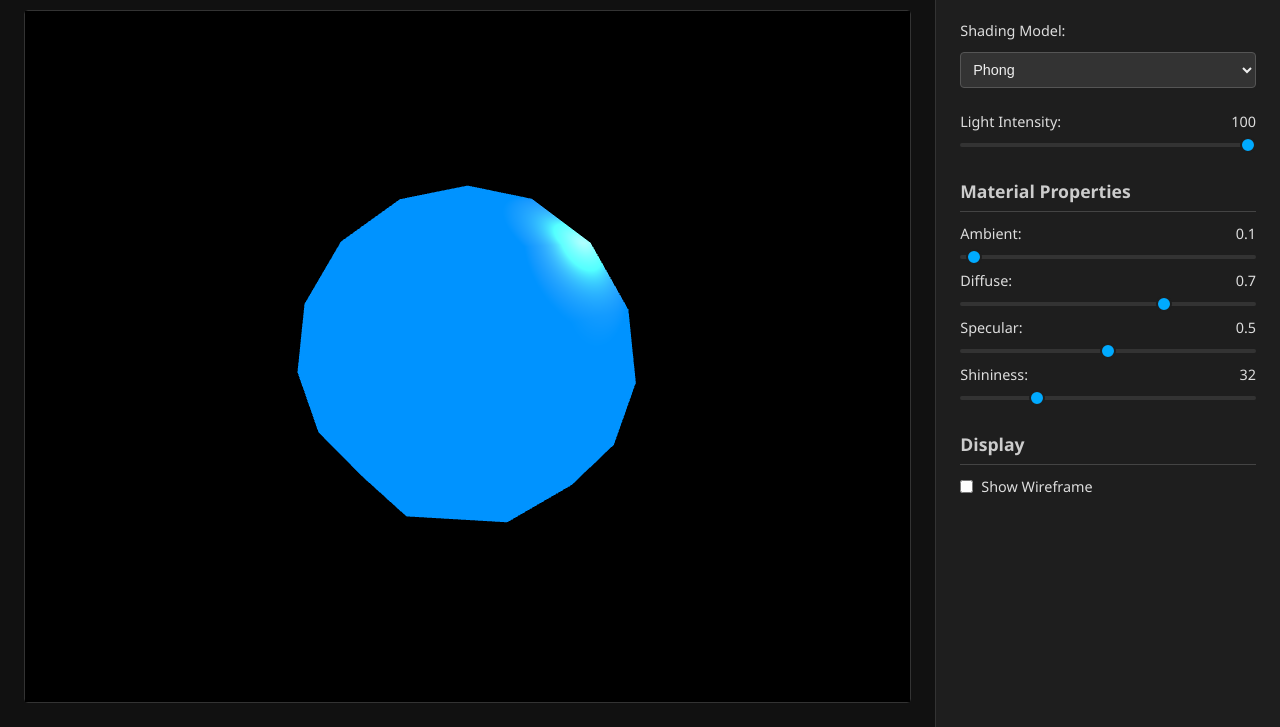
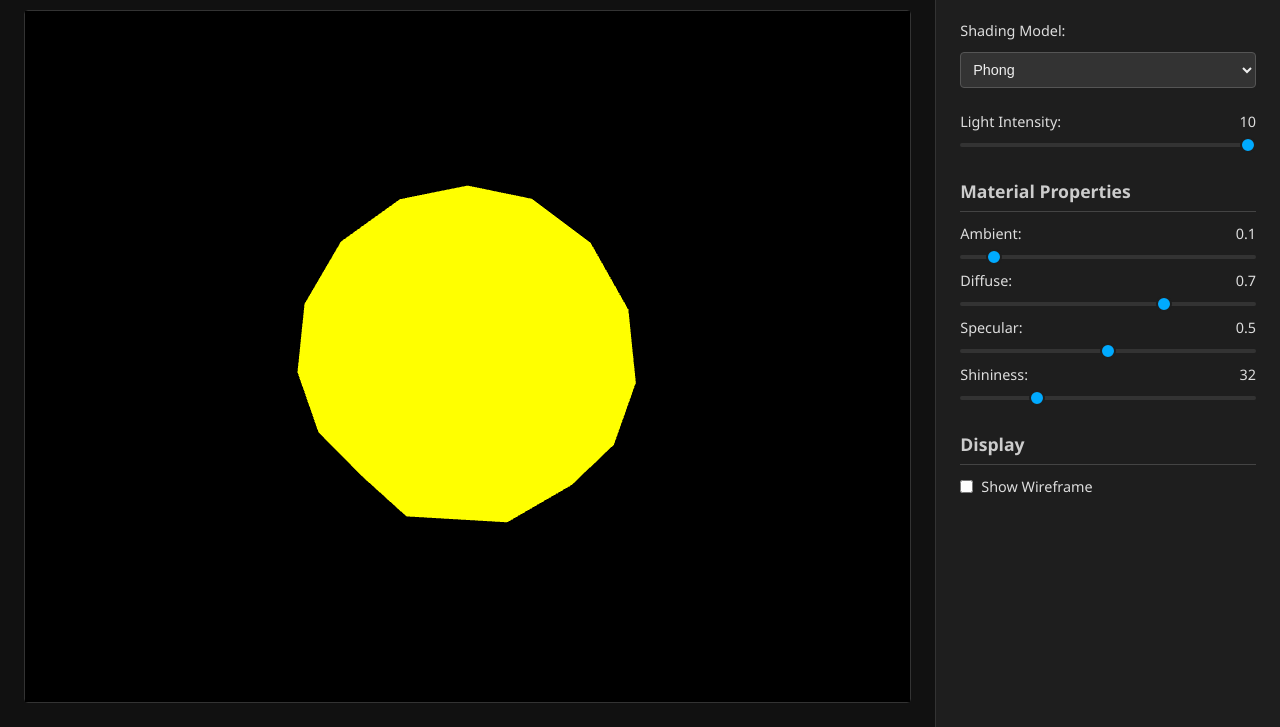
Before and after one commit to Gio-003/Lighting_visualizer, a website built with Vite: page lighting-visualizer/index.html in a window 1280 px wide. Shown: the part 73-800 px from the top of the page. Built offline with nearby package versions, Linux system fonts and the light colour scheme.

Commit message:
Dodato ambijentalno i diffusno svetlo za phongovo sencenje

```diff
--- a/lighting-visualizer/index.html
+++ b/lighting-visualizer/index.html
@@ -27,14 +27,14 @@
       </div>
 
       <div class="control-group">
-        <label for="lightSSlider">Light Intensity: <span id="lightSSliderValue">100</span></label>
-        <input type="range" id="lightSlider" name="lightSSlider" min="0" max="100" value="100">
+        <label for="lightSSlider">Light Intensity: <span id="lightSSliderValue">10</span></label>
+        <input type="range" id="lightSlider" name="lightSSlider" min="0" max="10" step="0.01" value="10">
       </div>
 
       <div class="control-group">
         <h3>Material Properties</h3>
         <label for="ambient">Ambient: <span id="ambientValue">0.1</span></label>
-        <input type="range" id="ambient" name="ambient" min="0" max="5" step="0.01" value="0.1">
+        <input type="range" id="ambient" name="ambient" min="0" max="1.1" step="0.01" value="0.1">
 
         <label for="diffuse">Diffuse: <span id="diffuseValue">0.7</span></label>
         <input type="range" id="diffuse" name="diffuse" min="0" max="1" step="0.01" value="0.7">
--- a/lighting-visualizer/src/main.js
+++ b/lighting-visualizer/src/main.js
@@ -1,6 +1,8 @@
 import './style.css'
 import * as THREE from 'three';
 import { OrbitControls } from 'three/examples/jsm/controls/OrbitControls.js';
+import  vertShader  from './shaders/vertexShader.vert?raw';
+import  fragShader  from './shaders/fragmentShader.frag?raw';
 //import bg from './assets/bg.jpg';
 
 // Set up the scene, camera, and renderer and controls
@@ -20,9 +22,23 @@ const renderer = new THREE.WebGLRenderer({
 renderer.setSize(canvasContainer.clientWidth, canvasContainer.clientHeight);
 renderer.setPixelRatio(window.devicePixelRatio);
 
+const pointLight = new THREE.PointLight(0xffffff, 200, 300);
+pointLight.position.set(10, 10, 10);
+scene.add(pointLight);
 // Create a sphere geometry and material, then add it to the scene with a wireframe overlay
 const geometry = new THREE.SphereGeometry(16, 8, 8);
-const material = new THREE.MeshStandardMaterial({ color: 0x0077ff ,wireframe: false});
+const material = new THREE.ShaderMaterial({
+    vertexShader: vertShader,
+    fragmentShader: fragShader,
+     uniforms: {
+        uColor: { value: new THREE.Color(0xffff00) },
+        uAmbientStrength : { value: 0.1 },
+        uLightColor : { value: new THREE.Color(0xffffff) },
+        uLightPos : { value: pointLight.position },
+        uDiffuse : { value: 0.7 },
+        uLightStrength : { value: 10.0 }
+    }
+});
 const cube = new THREE.Mesh(geometry, material);
 scene.add(cube);
 
@@ -36,20 +52,18 @@ wireMesh.visible = false;
 const ambientLight = new THREE.AmbientLight(0xffffff, 5);
 scene.add(ambientLight);
 
-const pointLight = new THREE.PointLight(0xffffff, 200, 300);
-pointLight.position.set(10, 10, 10);
-scene.add(pointLight);
+
 
 //Event listeners for UI controls
 const lightSlider = document.getElementById('lightSlider');
 lightSlider.addEventListener('input', (event) => {
     const intensity = event.target.value;
-    pointLight.intensity = intensity;
+    material.uniforms.uLightStrength.value = intensity;
 });
 const ambientLightSlider = document.getElementById('ambient');
 ambientLightSlider.addEventListener('input', (event) => {
     const intensity = event.target.value;
-    ambientLight.intensity = intensity;
+    material.uniforms.uAmbientStrength.value = intensity;
 });
 const wireFrameCheckbox = document.getElementById('wireframe');
 wireFrameCheckbox.addEventListener('input', (event) => {
--- /dev/null
+++ b/lighting-visualizer/src/shaders/fragmentShader.frag
@@ -0,0 +1,25 @@
+precision mediump float;
+
+uniform float uAmbientStrength; //io*ka ambijentalno svetlo
+uniform float uDiffuse;
+uniform float uLightStrength;
+
+uniform vec3 uColor;
+uniform vec3 uLightColor;
+uniform vec3 uLightPos;
+
+
+varying vec3 vNormal;
+varying vec3 vFragPos;
+
+void main() {
+    //Ambijentalno svetlo
+    vec3 ambient= uAmbientStrength* uLightColor; //ka *ia
+
+    vec3 norm = normalize(vNormal);
+    vec3 lightDir = normalize(uLightPos - vFragPos);
+    float diff= max(dot(norm, lightDir), 0.0);
+    vec3 diffuse= (uDiffuse*diff * uLightColor);
+    vec3 res= (ambient+ diffuse)*uColor*uLightStrength;
+    gl_FragColor = vec4(res,1.0); // crveno
+}
--- /dev/null
+++ b/lighting-visualizer/src/shaders/vertexShader.vert
@@ -0,0 +1,11 @@
+varying vec3 vNormal;
+varying vec3 vFragPos;
+
+void main() {
+
+
+    gl_Position = projectionMatrix * modelViewMatrix * vec4(position, 1.0);
+    vFragPos=vec3(modelMatrix * vec4(position,1.0));
+    vNormal=normalize(normalMatrix * normal);
+
+}
--- a/lighting-visualizer/src/style.css
+++ b/lighting-visualizer/src/style.css
@@ -24,7 +24,7 @@ body {
   display: flex;
   flex-direction: column;
   padding: 1.5rem;
-  min-width: 0; /* Dodajte ovo da sprečite prelivanje sadržaja */
+  min-width: 0;
 }
 
 header {
```
